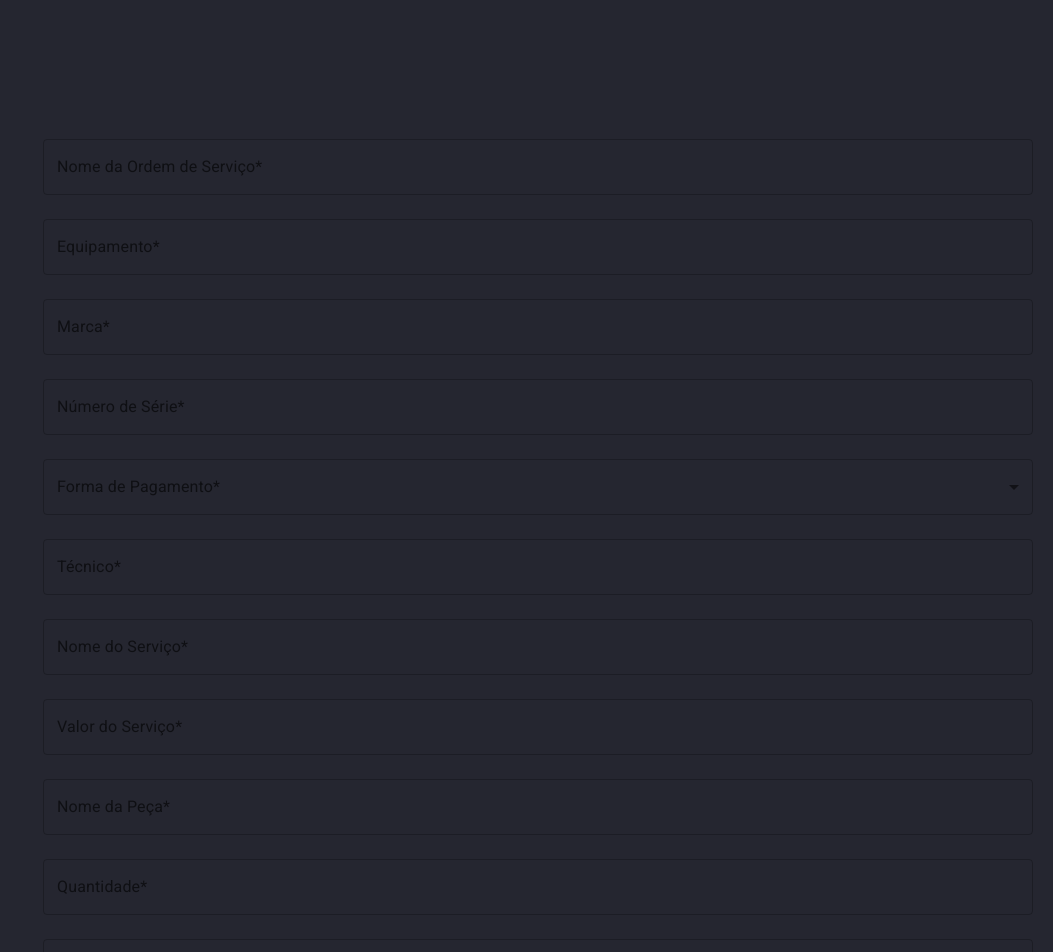
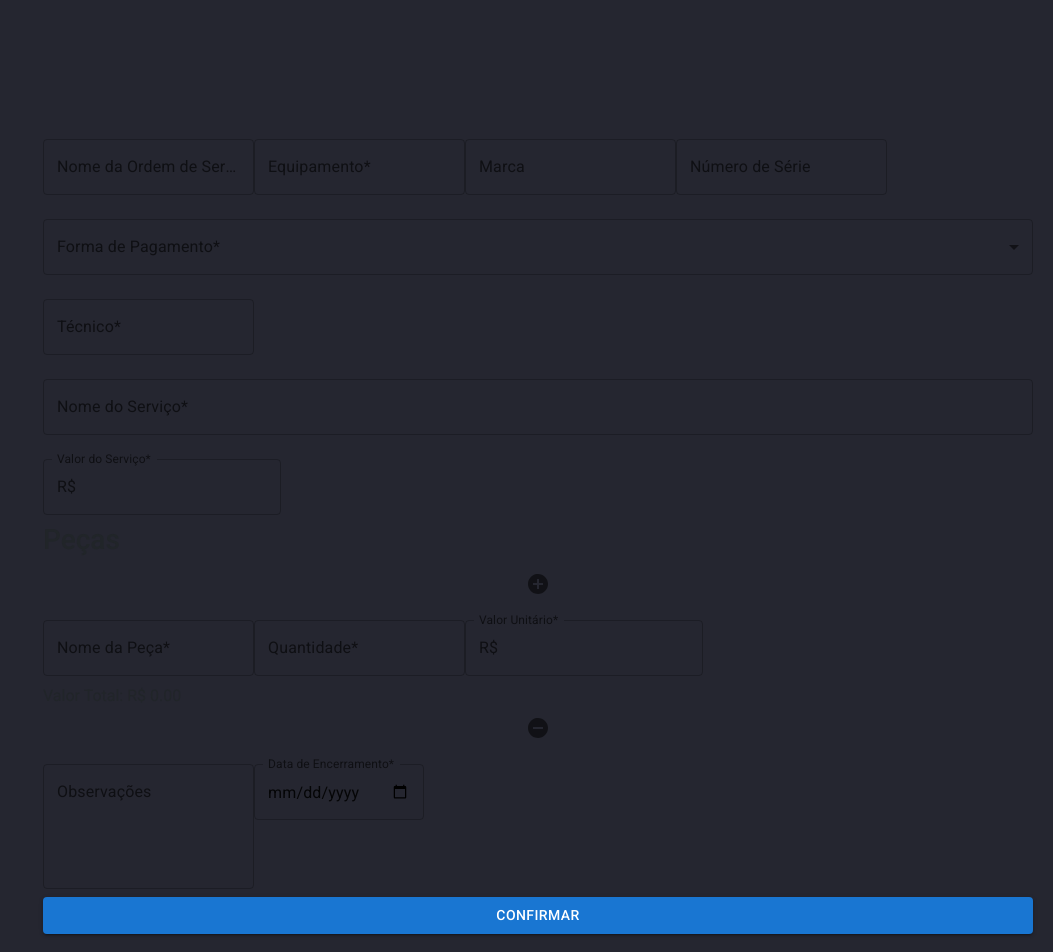
Before and after one commit to MairaFer/sistema-os, a React (Vite) app: page /criar-os/finalizar in a window 1280 px wide. Shown: the part 660-1612 px from the top of the page, without its empty margins (227-1280 px from the left). Built offline with nearby package versions, Linux system fonts and the light colour scheme; no server answers; sample sign-in values are in the browser's storage; the HTML template or start-up script is replaced by a standard one.

Commit message:
ajustando pagina de criação de os

```diff
--- a/src/Componentes/CriarOs/CriarOs.jsx
+++ b/src/Componentes/CriarOs/CriarOs.jsx
@@ -1,18 +1,20 @@
-import React from 'react';
+import React, { useState, useEffect } from 'react';
+import { useNavigate } from 'react-router-dom';
 import { useForm, useFieldArray, Controller } from 'react-hook-form';
-import { TextField, Button, IconButton, MenuItem, Select, InputLabel, FormControl } from '@mui/material';
+import { TextField, Button, IconButton, MenuItem, Select, InputLabel, FormControl, Autocomplete, InputAdornment } from '@mui/material';
 import AddCircleIcon from '@mui/icons-material/AddCircle';
 import RemoveCircleIcon from '@mui/icons-material/RemoveCircle';
 import * as yup from 'yup';
 import { yupResolver } from '@hookform/resolvers/yup';
+import axios from 'axios';
 import styles from './CriarOs.module.css';
 
 // Definindo o esquema de validação com Yup
 const schema = yup.object().shape({
     nome_os: yup.string().required('Nome da Ordem de Serviço é obrigatório'),
     equipamento: yup.string().required('Equipamento é obrigatório'),
-    marca: yup.string().required('Marca é obrigatória'),
-    numero_serie: yup.string().required('Número de Série é obrigatório'),
+    marca: yup.string(),
+    numero_serie: yup.string(),
     pagamento: yup.string().required('Forma de Pagamento é obrigatória'),
     tecnico: yup.string().required('Técnico é obrigatório'),
     nome_servico: yup.string().required('Nome do Serviço é obrigatório'),
@@ -23,15 +25,18 @@ const schema = yup.object().shape({
             quantidade: yup.number().positive('Quantidade deve ser positiva').required('Quantidade é obrigatória'),
             valor_unitario: yup.number().positive('Valor Unitário deve ser positivo').required('Valor Unitário é obrigatório'),
         })
-    ).required('Peças são obrigatórias').min(1, 'Pelo menos uma peça é obrigatória'),
+    ).required('Pelo menos uma peça é obrigatória'),
     observacoes: yup.string(),
+    data_encerramento: yup.date().required('Data de encerramento é obrigatória'),
 });
 
 const CreateOrder = () => {
-    const { control, handleSubmit, register, setValue, getValues } = useForm({
+    const navigate = useNavigate();
+    const { control, handleSubmit, register, setValue, getValues, formState: { errors } } = useForm({
         resolver: yupResolver(schema),
         defaultValues: {
             pecas: [{ nome: '', quantidade: '', valor_unitario: '' }],
+            valor_servico: ''
         },
     });
 
@@ -40,17 +45,73 @@ const CreateOrder = () => {
         name: 'pecas',
     });
 
+    const [servicos, setServicos] = useState([]);
+    const [selectedServico, setSelectedServico] = useState(null);
+
+    useEffect(() => {
+        const fetchServicos = async () => {
+            const token = sessionStorage.getItem('token');
+            if (!token) {
+                console.error('Token não encontrado.');
+                return;
+            }
+
+            try {
+                const response = await axios.get(`https://cyberos-sistemadeordemdeservico-api.onrender.com/servicos/${token}`);
+                setServicos(response.data);
+            } catch (error) {
+                console.error('Erro ao buscar serviços', error);
+            }
+        };
+
+        fetchServicos();
+    }, []);
+
     const calcularValorTotal = (quantidade, valor_unitario) => {
         return quantidade * valor_unitario;
     };
 
-    const onSubmit = (data) => {
-        console.log(data);
-        // Lógica para enviar os dados para a API
+    const onSubmit = async (data) => {
+        const token = sessionStorage.getItem('token');
+        if (!token) {
+            console.error('Token não encontrado.');
+            return;
+        }
+
+        const idDeCliente = sessionStorage.getItem('selectedClientId');
+        const idDeFuncionario = sessionStorage.getItem('selectedFuncionarioId');
+
+        const payload = {
+            cliente_os: idDeCliente || null,
+            funcionario_os: idDeFuncionario || null,
+            nome_os: data.nome_os,
+            tecnico: data.tecnico,
+            equipamento: data.equipamento,
+            marca: data.marca,
+            numero_serie: data.numero_serie,
+            servico_os: selectedServico ? selectedServico._id : null, // Usando o ID do serviço selecionado
+            pecas_os: data.pecas.map(peca => ({
+                ...peca,
+                valor_total: calcularValorTotal(peca.quantidade, peca.valor_unitario),
+            })),
+            observacoes: data.observacoes || '',
+            pagamento: data.pagamento,
+            data_encerramento: data.data_encerramento // Adicionando a data de encerramento ao payload
         };
 
-    const handleNavigateHome = () => {
-        // Lógica para navegação
+        console.log(payload);
+
+        try {
+            await axios.post(`https://cyberos-sistemadeordemdeservico-api.onrender.com/criar-os`, payload, {
+                headers: {
+                    'Authorization': `Bearer ${token}`
+                }
+            });
+            console.log('Ordem de serviço criada com sucesso');
+            navigate('/home'); // Redirecionar para a página inicial após a criação
+        } catch (error) {
+            console.error('Erro ao criar ordem de serviço', error);
+        }
     };
 
     return (
@@ -61,56 +122,82 @@ const CreateOrder = () => {
                         <div className={styles.barraPage} />
                         <div className={styles.textWrapper}>Dados da OS</div>
                         <p className={styles.p}>3. Preencha os dados para criação da OS</p>
-                        <button className={styles.backButton} onClick={handleNavigateHome} >
+                        <button className={styles.backButton} onClick={() => navigate("/criaros/tipo-da-os")}>
                             <img className={styles.goBack} src="/public/volte.png" alt="botão de voltar" />
                         </button>
                     </div>
                 </div>
             </div>
 
-            <section className={styles.formSection}>
+            <section className={styles.content}>
                 <form onSubmit={handleSubmit(onSubmit)} className={styles.form}>
+                    <Controller
+                        name="nome_os"
+                        control={control}
+                        render={({ field }) => (
                             <TextField
-                        fullWidth
+                                {...field}
                                 label="Nome da Ordem de Serviço*"
-                        {...register('nome_os')}
+                                margin="normal"
+                                className={styles.textField}
+                                error={Boolean(errors.nome_os)}
+                                helperText={errors.nome_os?.message}
+                            />
+                        )}
+                    />
+
+                    <Controller
+                        name="equipamento"
+                        control={control}
+                        render={({ field }) => (
+                            <TextField
+                                {...field}
+                                label="Equipamento*"
+                                margin="normal"
+                                className={styles.textField}
+                                error={Boolean(errors.equipamento)}
+                                helperText={errors.equipamento?.message}
+                            />
+                        )}
+                    />
+
+                    <Controller
+                        name="marca"
+                        control={control}
+                        render={({ field }) => (
+                            <TextField
+                                {...field}
+                                label="Marca"
                                 margin="normal"
                                 className={styles.textField}
                             />
+                        )}
+                    />
 
+                    <Controller
+                        name="numero_serie"
+                        control={control}
+                        render={({ field }) => (
                             <TextField
-                        fullWidth
-                        label="Equipamento*"
-                        {...register('equipamento')}
+                                {...field}
+                                label="Número de Série"
                                 margin="normal"
                                 className={styles.textField}
                             />
-
-                    <TextField
-                        fullWidth
-                        label="Marca*"
-                        {...register('marca')}
-                        margin="normal"
-                        className={styles.textField}
+                        )}
                     />
 
-                    <TextField
-                        fullWidth
-                        label="Número de Série*"
-                        {...register('numero_serie')}
-                        margin="normal"
-                        className={styles.textField}
-                    />
-
-                    <FormControl fullWidth margin="normal" className={styles.selectField}>
-                        <InputLabel>Forma de Pagamento*</InputLabel>
+                    <FormControl fullWidth margin="normal" className={styles.formControl}>
+                        <InputLabel id="pagamento-label">Forma de Pagamento*</InputLabel>
                         <Controller
                             name="pagamento"
                             control={control}
                             render={({ field }) => (
                                 <Select
                                     {...field}
+                                    labelId="pagamento-label"
                                     label="Forma de Pagamento*"
+                                    error={Boolean(errors.pagamento)}
                                 >
                                     <MenuItem value="cartao_credito">Cartão de Crédito</MenuItem>
                                     <MenuItem value="debito">Débito</MenuItem>
@@ -122,43 +209,89 @@ const CreateOrder = () => {
                         />
                     </FormControl>
 
+                    <Controller
+                        name="tecnico"
+                        control={control}
+                        render={({ field }) => (
                             <TextField
-                        fullWidth
+                                {...field}
                                 label="Técnico*"
-                        {...register('tecnico')}
                                 margin="normal"
                                 className={styles.textField}
+                                error={Boolean(errors.tecnico)}
+                                helperText={errors.tecnico?.message}
+                            />
+                        )}
                     />
 
+                    <Controller
+                        name="nome_servico"
+                        control={control}
+                        render={({ field }) => (
+                            <Autocomplete
+                                {...field}
+                                options={servicos}
+                                getOptionLabel={(option) => option.nome_servico || ''}
+                                onChange={(event, value) => {
+                                    setSelectedServico(value);
+                                    if (value && value.valor_servico) {
+                                        setValue('valor_servico', value.valor_servico, { shouldValidate: true });
+                                    }
+                                }}
+                                renderInput={(params) => (
                                     <TextField
-                        fullWidth
+                                        {...params}
                                         label="Nome do Serviço*"
-                        {...register('nome_servico')}
                                         margin="normal"
                                         className={styles.textField}
+                                        error={Boolean(errors.nome_servico)}
+                                        helperText={errors.nome_servico?.message}
+                                    />
+                                )}
+                                freeSolo
+                            />
+                        )}
                     />
 
+                    <Controller
+                        name="valor_servico"
+                        control={control}
+                        render={({ field }) => (
                             <TextField
-                        fullWidth
+                                {...field}
                                 label="Valor do Serviço*"
                                 type="number"
-                        {...register('valor_servico')}
                                 margin="normal"
                                 className={styles.textField}
+                                InputProps={{
+                                    startAdornment: <InputAdornment position="start">R$</InputAdornment>,
+                                }}
+                                error={Boolean(errors.valor_servico)}
+                                helperText={errors.valor_servico?.message}
+                            />
+                        )}
                     />
 
+                    <div className={styles.pecasSection}>
+                        <div className={styles.pecasHeader}>
+                            <h3>Peças</h3>
+                            <IconButton onClick={() => append({ nome: '', quantidade: '', valor_unitario: '' })}>
+                                <AddCircleIcon />
+                            </IconButton>
+                        </div>
                         {fields.map((item, index) => (
-                        <div key={item.id} className={styles.pecaContainer}>
+                            <div key={item.id} className={styles.pecaItem}>
                                 <Controller
                                     name={`pecas.${index}.nome`}
                                     control={control}
                                     render={({ field }) => (
                                         <TextField
-                                        fullWidth
+                                            {...field}
                                             label="Nome da Peça*"
-                                        {...field}
                                             margin="normal"
                                             className={styles.textField}
+                                            error={Boolean(errors.pecas?.[index]?.nome)}
+                                            helperText={errors.pecas?.[index]?.nome?.message}
                                         />
                                     )}
                                 />
@@ -168,12 +301,13 @@ const CreateOrder = () => {
                                     control={control}
                                     render={({ field }) => (
                                         <TextField
-                                        fullWidth
+                                            {...field}
                                             label="Quantidade*"
                                             type="number"
-                                        {...field}
                                             margin="normal"
                                             className={styles.textField}
+                                            error={Boolean(errors.pecas?.[index]?.quantidade)}
+                                            helperText={errors.pecas?.[index]?.quantidade?.message}
                                         />
                                     )}
                                 />
@@ -183,58 +317,69 @@ const CreateOrder = () => {
                                     control={control}
                                     render={({ field }) => (
                                         <TextField
-                                        fullWidth
+                                            {...field}
                                             label="Valor Unitário*"
                                             type="number"
-                                        {...field}
                                             margin="normal"
                                             className={styles.textField}
+                                            InputProps={{
+                                                startAdornment: <InputAdornment position="start">R$</InputAdornment>,
+                                            }}
+                                            error={Boolean(errors.pecas?.[index]?.valor_unitario)}
+                                            helperText={errors.pecas?.[index]?.valor_unitario?.message}
                                         />
                                     )}
                                 />
 
-                            <TextField
-                                fullWidth
-                                label="Valor Total"
-                                type="number"
-                                value={calcularValorTotal(getValues(`pecas.${index}.quantidade`), getValues(`pecas.${index}.valor_unitario`))}
-                                margin="normal"
-                                className={styles.textField}
-                                InputProps={{
-                                    readOnly: true,
-                                }}
-                            />
-
-                            <IconButton
-                                onClick={() => remove(index)}
-                                color="error"
-                                aria-label="remover peça"
-                            >
+                                <div className={styles.pecaActions}>
+                                    <span>Valor Total: R$ {calcularValorTotal(getValues(`pecas.${index}.quantidade`), getValues(`pecas.${index}.valor_unitario`)).toFixed(2)}</span>
+                                    <IconButton onClick={() => remove(index)}>
                                         <RemoveCircleIcon />
                                     </IconButton>
                                 </div>
+                            </div>
                         ))}
+                    </div>
 
-                    <IconButton
-                        onClick={() => append({ nome: '', quantidade: '', valor_unitario: '' })}
-                        color="primary"
-                        aria-label="adicionar peça"
-                    >
-                        <AddCircleIcon />
-                    </IconButton>
-
+                    <Controller
+                        name="observacoes"
+                        control={control}
+                        render={({ field }) => (
                             <TextField
-                        fullWidth
+                                {...field}
                                 label="Observações"
-                        {...register('observacoes')}
                                 margin="normal"
+                                className={styles.textField}
                                 multiline
                                 rows={4}
-                        className={styles.textField}
+                            />
+                        )}
                     />
 
-                    <Button type="submit" variant="contained" color="primary">
-                        Enviar
+                    <Controller
+                        name="data_encerramento"
+                        control={control}
+                        render={({ field }) => (
+                            <TextField
+                                {...field}
+                                label="Data de Encerramento*"
+                                type="date"
+                                margin="normal"
+                                className={styles.textField}
+                                InputLabelProps={{ shrink: true }}
+                                error={Boolean(errors.data_encerramento)}
+                                helperText={errors.data_encerramento?.message}
+                            />
+                        )}
+                    />
+
+                    <Button
+                        type="submit"
+                        variant="contained"
+                        color="primary"
+                        className={styles.submitButton}
+                    >
+                        Confirmar
                     </Button>
                 </form>
             </section>
```
Also changed, not shown: src/Componentes/SelectTargetOs/CriarOsCliente.jsx (+8 -0 lines). Lines whose indentation alone changed are shown as unchanged.
